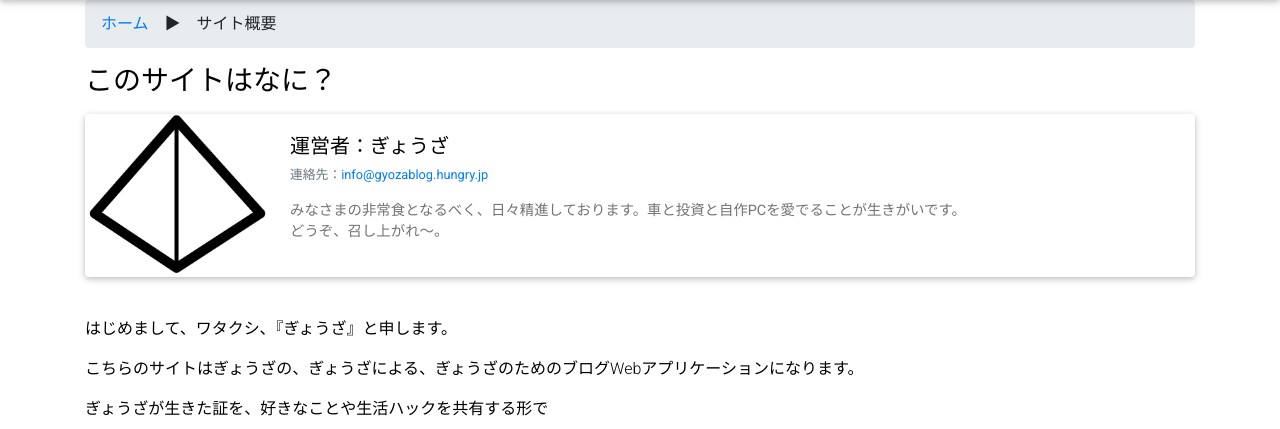
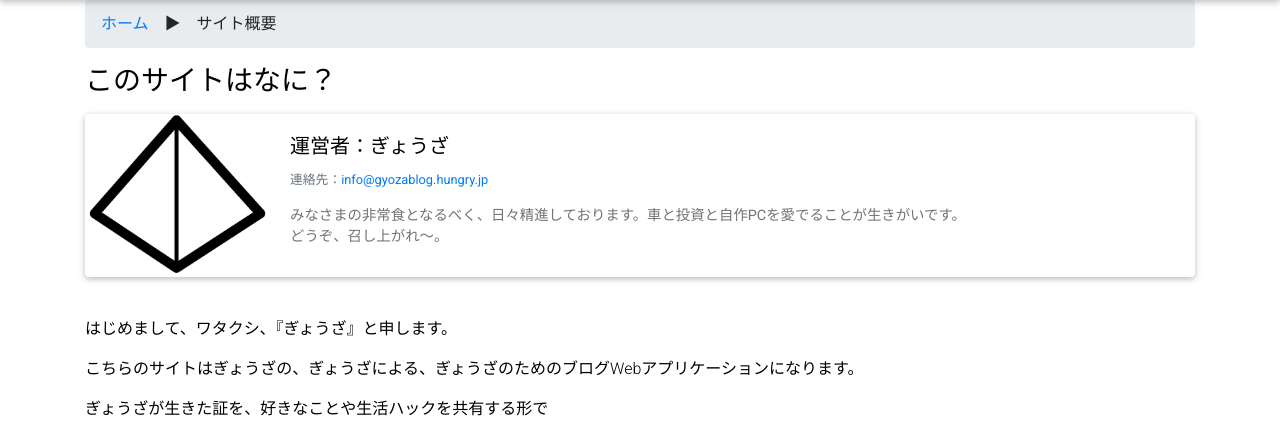
Before and after one commit to Unicorn201/udemy-django-4180, a Django app: template myapp/templates/myapp/about.html in a window 1280 px wide. Shown: the part 56-485 px from the top of the page. Run offline with Django 3.2, Linux system fonts and the light colour scheme; the template is opened without the code that fills it, so the values that code supplies are empty; some libraries are stand-ins or nearby versions.

Commit message:
re-fixed

```diff
--- a/static/css/style.css
+++ b/static/css/style.css
@@ -1,12 +1,6 @@
 @import url(//maxcdn.bootstrapcdn.com/font-awesome/4.2.0/css/font-awesome.min.css);
 @import url(https://fonts.googleapis.com/css?family=Roboto:400,300);
 
-#profile_about_gyoza .small.text-muted{
-    margin-top: -5px;
-}
-#profile_about_gyoza a{
-    margin-left: 0px;
-}
 
 #social-platforms {
     margin-top: 50px;
```
